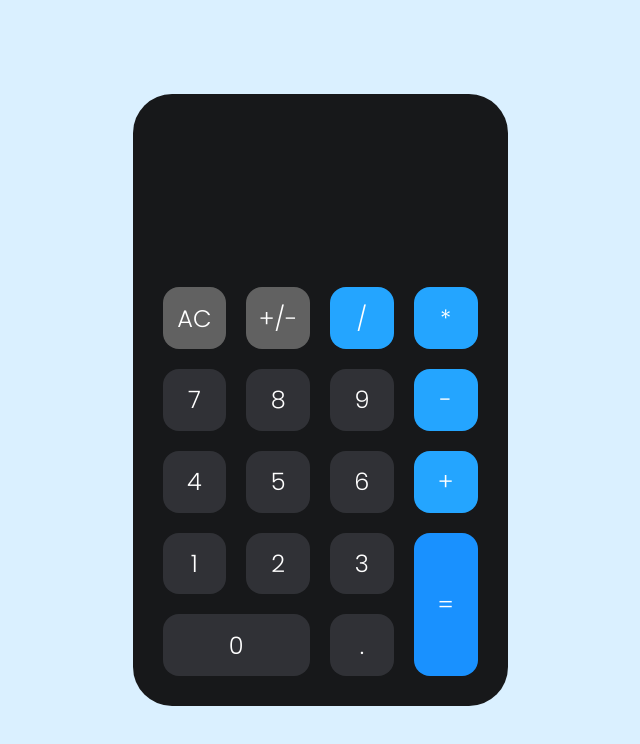
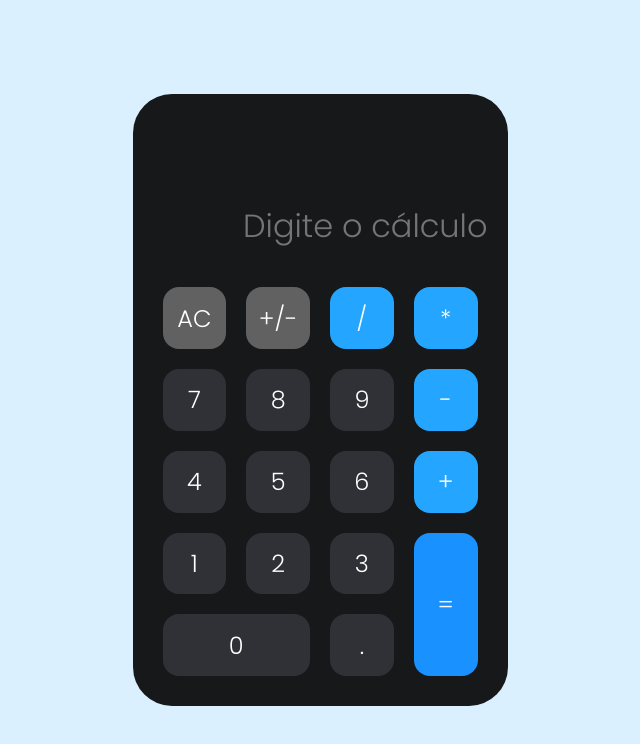
Before and after one commit to eugfl/projetoCalculadora, a plain HTML site: page index.html in a window 1280 px wide. Shown: the whole page, without its empty margins (320-960 px from the left). Drawn offline with Linux system fonts and the light colour scheme.

Commit message:
Adição da função número negativo e placeholder

```diff
--- a/index.html
+++ b/index.html
@@ -14,9 +14,9 @@
 
 <body>
     <div>
-        <input class="display">
+        <input placeholder="Digite o cálculo"class="display">
         <button class="gray-button" onclick="limpaTela()">AC</button>
-        <button class="gray-button">+/-</button>
+        <button class="gray-button" onclick="inverterNumero()">+/-</button>
         <button class="blue-button" onclick="adicionarCaracter('/')">/</button>
         <button class="blue-button" onclick="adicionarCaracter('*')">*</button>
         <button class="black-button" onclick="adicionarCaracter('7')">7</button>
--- a/style.css
+++ b/style.css
@@ -38,6 +38,10 @@ input {
     padding-top: 50px;
 }
 
+input::-webkit-input-placeholder {
+    font-size:32px;
+}
+
 button {
     font-size: 24px;
     border-radius: 16px;
```
